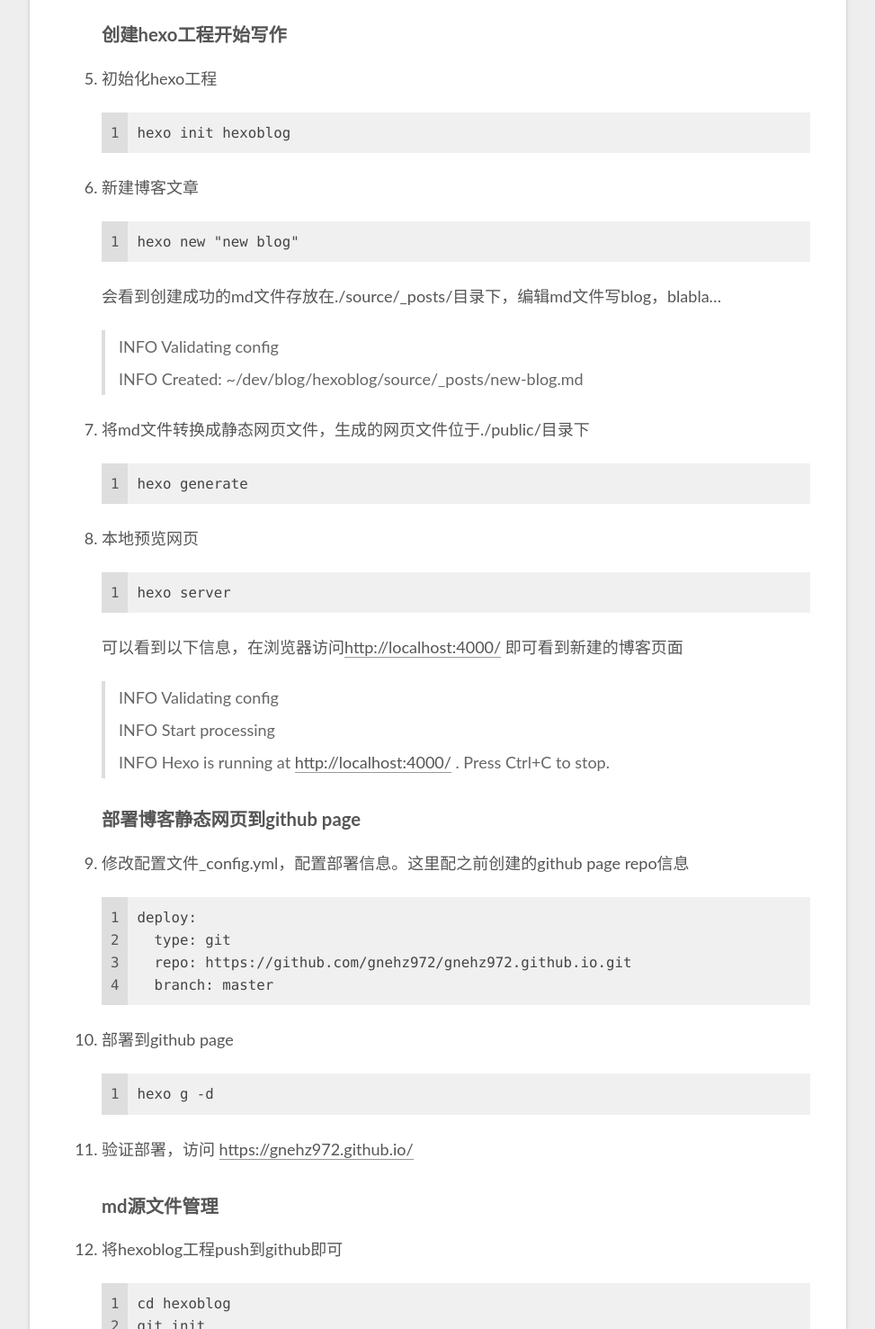
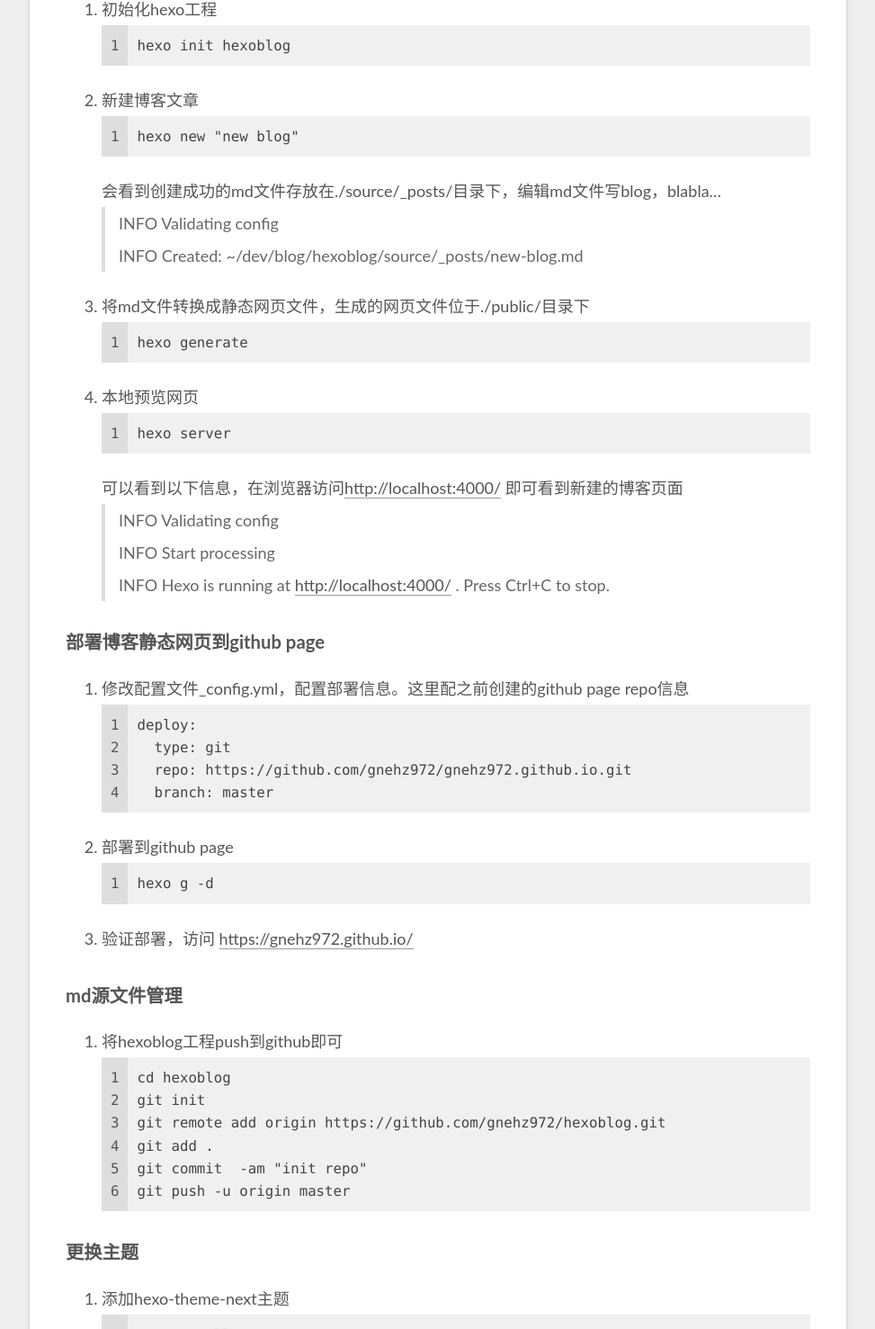
Before and after one commit to gnehz972/gnehz972.github.io, a plain HTML site: page posts/85408c5b/index.html in a window 1280 px wide. Shown: the part 1323-2800 px from the top of the page at 90% size, without its empty margins (279-1252 px from the left). Drawn offline with nearby package versions, Linux system fonts and the light colour scheme.

Commit message:
Site updated: 2022-05-07 21:56:03

```diff
--- a/posts/85408c5b/index.html
+++ b/posts/85408c5b/index.html
@@ -28,7 +28,7 @@
 <meta property="og:locale" content="zh_CN">
 <meta property="og:image" content="https://ficusvirens.com/posts/85408c5b/githubio_repo.webp">
 <meta property="article:published_time" content="2017-07-02T08:16:26.000Z">
-<meta property="article:modified_time" content="2022-05-07T13:48:08.447Z">
+<meta property="article:modified_time" content="2022-05-07T13:52:02.259Z">
 <meta property="article:author" content="gnehz972">
 <meta property="article:tag" content="tools">
 <meta property="article:tag" content="hexo">
@@ -114,7 +114,7 @@
       <div class="sidebar-panel-container">
         <!--noindex-->
         <div class="post-toc-wrap sidebar-panel">
-            <div class="post-toc animated"><ol class="nav"><li class="nav-item nav-level-4"><a class="nav-link" href="#%E6%A6%82%E8%BF%B0"><span class="nav-number">1.</span> <span class="nav-text">概述</span></a></li><li class="nav-item nav-level-4"><a class="nav-link" href="#%E7%8E%AF%E5%A2%83%EF%BC%9A"><span class="nav-number">2.</span> <span class="nav-text">环境：</span></a></li><li class="nav-item nav-level-4"><a class="nav-link" href="#%E5%87%86%E5%A4%87%E5%B7%A5%E4%BD%9C"><span class="nav-number">3.</span> <span class="nav-text">准备工作</span></a></li><li class="nav-item nav-level-4"><a class="nav-link" href="#%E5%88%9B%E5%BB%BAhexo%E5%B7%A5%E7%A8%8B%E5%BC%80%E5%A7%8B%E5%86%99%E4%BD%9C"><span class="nav-number">4.</span> <span class="nav-text">创建hexo工程开始写作</span></a></li><li class="nav-item nav-level-4"><a class="nav-link" href="#%E9%83%A8%E7%BD%B2%E5%8D%9A%E5%AE%A2%E9%9D%99%E6%80%81%E7%BD%91%E9%A1%B5%E5%88%B0github-page"><span class="nav-number">5.</span> <span class="nav-text">部署博客静态网页到github page</span></a></li><li class="nav-item nav-level-4"><a class="nav-link" href="#md%E6%BA%90%E6%96%87%E4%BB%B6%E7%AE%A1%E7%90%86"><span class="nav-number">6.</span> <span class="nav-text">md源文件管理</span></a></li><li class="nav-item nav-level-4"><a class="nav-link" href="#%E6%9B%B4%E6%8D%A2%E4%B8%BB%E9%A2%98"><span class="nav-number">7.</span> <span class="nav-text">更换主题</span></a></li></ol></div>
+            <div class="post-toc animated"><ol class="nav"><li class="nav-item nav-level-4"><a class="nav-link" href="#%E6%A6%82%E8%BF%B0"><span class="nav-number">1.</span> <span class="nav-text">概述</span></a></li><li class="nav-item nav-level-4"><a class="nav-link" href="#%E7%8E%AF%E5%A2%83"><span class="nav-number">2.</span> <span class="nav-text">环境</span></a></li><li class="nav-item nav-level-4"><a class="nav-link" href="#%E5%87%86%E5%A4%87%E5%B7%A5%E4%BD%9C"><span class="nav-number">3.</span> <span class="nav-text">准备工作</span></a></li><li class="nav-item nav-level-4"><a class="nav-link" href="#%E5%88%9B%E5%BB%BAhexo%E5%B7%A5%E7%A8%8B%E5%BC%80%E5%A7%8B%E5%86%99%E4%BD%9C"><span class="nav-number">4.</span> <span class="nav-text">创建hexo工程开始写作</span></a></li><li class="nav-item nav-level-4"><a class="nav-link" href="#%E9%83%A8%E7%BD%B2%E5%8D%9A%E5%AE%A2%E9%9D%99%E6%80%81%E7%BD%91%E9%A1%B5%E5%88%B0github-page"><span class="nav-number">5.</span> <span class="nav-text">部署博客静态网页到github page</span></a></li><li class="nav-item nav-level-4"><a class="nav-link" href="#md%E6%BA%90%E6%96%87%E4%BB%B6%E7%AE%A1%E7%90%86"><span class="nav-number">6.</span> <span class="nav-text">md源文件管理</span></a></li><li class="nav-item nav-level-4"><a class="nav-link" href="#%E6%9B%B4%E6%8D%A2%E4%B8%BB%E9%A2%98"><span class="nav-number">7.</span> <span class="nav-text">更换主题</span></a></li></ol></div>
         </div>
         <!--/noindex-->
 
@@ -213,7 +213,7 @@
         <i class="far fa-calendar-check"></i>
       </span>
       <span class="post-meta-item-text">更新于</span>
-      <time title="修改时间：2022-05-07 21:48:08" itemprop="dateModified" datetime="2022-05-07T21:48:08+08:00">2022-05-07</time>
+      <time title="修改时间：2022-05-07 21:52:02" itemprop="dateModified" datetime="2022-05-07T21:52:02+08:00">2022-05-07</time>
     </span>
     <span class="post-meta-item">
       <span class="post-meta-item-icon">
@@ -241,55 +241,46 @@
 <li><code>hexo g -d</code> 生成静态博客网站文件并部署到github page</li>
 <li><code>git commit -am &quot;save&quot; &amp;&amp; git push</code> 推送md文件到github<span id="more"></span></li>
 </ol>
-<h4 id="环境："><a href="#环境：" class="headerlink" title="环境："></a>环境：</h4><ul>
+<h4 id="环境"><a href="#环境" class="headerlink" title="环境"></a>环境</h4><ul>
 <li>MacOs </li>
 <li>Git </li>
 <li>NodeJs</li>
 <li>Hexo-cli</li>
 </ul>
 <h4 id="准备工作"><a href="#准备工作" class="headerlink" title="准备工作"></a>准备工作</h4><ol>
-<li><p>安装NodeJs <a target="_blank" rel="noopener" href="https://nodejs.org/zh-cn/download/">NodeJs官网下载</a></p>
-</li>
-<li><p>安装hexo-cli  </p>
-<figure class="highlight plaintext"><table><tr><td class="gutter"><pre><span class="line">1</span><br></pre></td><td class="code"><pre><span class="line">npm install -g hexo-cli</span><br></pre></td></tr></table></figure></li>
-<li><p>创建一个普通 <a target="_blank" rel="noopener" href="https://github.com/gnehz972/hexoblog">github repo</a> 用来放md原始文件</p>
-</li>
-<li><p>创建github page repo，用来放生成的静态网页文件 <a target="_blank" rel="noopener" href="https://pages.github.com/">github page</a></p>
-<blockquote>
+<li>安装NodeJs <a target="_blank" rel="noopener" href="https://nodejs.org/zh-cn/download/">NodeJs官网下载</a></li>
+<li>安装hexo-cli  <figure class="highlight plaintext"><table><tr><td class="gutter"><pre><span class="line">1</span><br></pre></td><td class="code"><pre><span class="line">npm install -g hexo-cli</span><br></pre></td></tr></table></figure></li>
+<li>创建一个普通 <a target="_blank" rel="noopener" href="https://github.com/gnehz972/hexoblog">github repo</a> 用来放md原始文件</li>
+<li>创建github page repo，用来放生成的静态网页文件 <a target="_blank" rel="noopener" href="https://pages.github.com/">github page</a><blockquote>
 <p>注意repo name必须为你的用户名＋.github.io(<em>eg: gnehz972.github.io</em>)<br><img src="/posts/85408c5b/githubio_repo.webp" alt="image.png"></p>
 </blockquote>
-<h4 id="创建hexo工程开始写作"><a href="#创建hexo工程开始写作" class="headerlink" title="创建hexo工程开始写作"></a>创建hexo工程开始写作</h4></li>
-<li><p>初始化hexo工程</p>
-<figure class="highlight plaintext"><table><tr><td class="gutter"><pre><span class="line">1</span><br></pre></td><td class="code"><pre><span class="line">hexo init hexoblog</span><br></pre></td></tr></table></figure></li>
-<li><p>新建博客文章</p>
-<figure class="highlight plaintext"><table><tr><td class="gutter"><pre><span class="line">1</span><br></pre></td><td class="code"><pre><span class="line">hexo new &quot;new blog&quot;</span><br></pre></td></tr></table></figure>
-<p>会看到创建成功的md文件存放在.&#x2F;source&#x2F;_posts&#x2F;目录下，编辑md文件写blog，blabla…</p>
-<blockquote>
+</li>
+</ol>
+<h4 id="创建hexo工程开始写作"><a href="#创建hexo工程开始写作" class="headerlink" title="创建hexo工程开始写作"></a>创建hexo工程开始写作</h4><ol>
+<li>初始化hexo工程<figure class="highlight plaintext"><table><tr><td class="gutter"><pre><span class="line">1</span><br></pre></td><td class="code"><pre><span class="line">hexo init hexoblog</span><br></pre></td></tr></table></figure></li>
+<li>新建博客文章<figure class="highlight plaintext"><table><tr><td class="gutter"><pre><span class="line">1</span><br></pre></td><td class="code"><pre><span class="line">hexo new &quot;new blog&quot;</span><br></pre></td></tr></table></figure>
+会看到创建成功的md文件存放在.&#x2F;source&#x2F;_posts&#x2F;目录下，编辑md文件写blog，blabla…<blockquote>
 <p>INFO  Validating config<br>INFO  Created: ~&#x2F;dev&#x2F;blog&#x2F;hexoblog&#x2F;source&#x2F;_posts&#x2F;new-blog.md</p>
 </blockquote>
 </li>
-<li><p>将md文件转换成静态网页文件，生成的网页文件位于.&#x2F;public&#x2F;目录下</p>
-<figure class="highlight plaintext"><table><tr><td class="gutter"><pre><span class="line">1</span><br></pre></td><td class="code"><pre><span class="line">hexo generate</span><br></pre></td></tr></table></figure></li>
-<li><p>本地预览网页</p>
-<figure class="highlight plaintext"><table><tr><td class="gutter"><pre><span class="line">1</span><br></pre></td><td class="code"><pre><span class="line">hexo server</span><br></pre></td></tr></table></figure>
-<p>可以看到以下信息，在浏览器访问<a target="_blank" rel="noopener" href="http://localhost:4000/">http://localhost:4000/</a> 即可看到新建的博客页面</p>
-<blockquote>
+<li>将md文件转换成静态网页文件，生成的网页文件位于.&#x2F;public&#x2F;目录下<figure class="highlight plaintext"><table><tr><td class="gutter"><pre><span class="line">1</span><br></pre></td><td class="code"><pre><span class="line">hexo generate</span><br></pre></td></tr></table></figure></li>
+<li>本地预览网页<figure class="highlight plaintext"><table><tr><td class="gutter"><pre><span class="line">1</span><br></pre></td><td class="code"><pre><span class="line">hexo server</span><br></pre></td></tr></table></figure>
+可以看到以下信息，在浏览器访问<a target="_blank" rel="noopener" href="http://localhost:4000/">http://localhost:4000/</a> 即可看到新建的博客页面<blockquote>
 <p>INFO  Validating config<br>INFO  Start processing<br>INFO  Hexo is running at <a target="_blank" rel="noopener" href="http://localhost:4000/">http://localhost:4000/</a> . Press Ctrl+C to stop.</p>
 </blockquote>
-<h4 id="部署博客静态网页到github-page"><a href="#部署博客静态网页到github-page" class="headerlink" title="部署博客静态网页到github page"></a>部署博客静态网页到github page</h4></li>
-<li><p>修改配置文件_config.yml，配置部署信息。这里配之前创建的github page repo信息</p>
-<figure class="highlight plaintext"><table><tr><td class="gutter"><pre><span class="line">1</span><br><span class="line">2</span><br><span class="line">3</span><br><span class="line">4</span><br></pre></td><td class="code"><pre><span class="line">deploy:</span><br><span class="line">  type: git</span><br><span class="line">  repo: https://github.com/gnehz972/gnehz972.github.io.git</span><br><span class="line">  branch: master</span><br></pre></td></tr></table></figure></li>
-<li><p>部署到github page</p>
-<figure class="highlight plaintext"><table><tr><td class="gutter"><pre><span class="line">1</span><br></pre></td><td class="code"><pre><span class="line">hexo g -d</span><br></pre></td></tr></table></figure></li>
-<li><p>验证部署，访问 <a target="_blank" rel="noopener" href="https://gnehz972.github.io/">https://gnehz972.github.io/</a></p>
-<h4 id="md源文件管理"><a href="#md源文件管理" class="headerlink" title="md源文件管理"></a>md源文件管理</h4></li>
-<li><p>将hexoblog工程push到github即可</p>
-<figure class="highlight plaintext"><table><tr><td class="gutter"><pre><span class="line">1</span><br><span class="line">2</span><br><span class="line">3</span><br><span class="line">4</span><br><span class="line">5</span><br><span class="line">6</span><br></pre></td><td class="code"><pre><span class="line">cd hexoblog</span><br><span class="line">git init </span><br><span class="line">git remote add origin https://github.com/gnehz972/hexoblog.git</span><br><span class="line">git add .</span><br><span class="line">git commit  -am &quot;init repo&quot;</span><br><span class="line">git push -u origin master </span><br></pre></td></tr></table></figure>
-<h4 id="更换主题"><a href="#更换主题" class="headerlink" title="更换主题"></a>更换主题</h4></li>
-<li><p>添加hexo-theme-next主题</p>
-<figure class="highlight plaintext"><table><tr><td class="gutter"><pre><span class="line">1</span><br></pre></td><td class="code"><pre><span class="line">npm install hexo-theme-next</span><br></pre></td></tr></table></figure></li>
-<li><p>修改_config.yml配置文件theme</p>
-<figure class="highlight plaintext"><table><tr><td class="gutter"><pre><span class="line">1</span><br></pre></td><td class="code"><pre><span class="line">theme: next</span><br></pre></td></tr></table></figure></li>
+</li>
+</ol>
+<h4 id="部署博客静态网页到github-page"><a href="#部署博客静态网页到github-page" class="headerlink" title="部署博客静态网页到github page"></a>部署博客静态网页到github page</h4><ol>
+<li>修改配置文件_config.yml，配置部署信息。这里配之前创建的github page repo信息<figure class="highlight plaintext"><table><tr><td class="gutter"><pre><span class="line">1</span><br><span class="line">2</span><br><span class="line">3</span><br><span class="line">4</span><br></pre></td><td class="code"><pre><span class="line">deploy:</span><br><span class="line">  type: git</span><br><span class="line">  repo: https://github.com/gnehz972/gnehz972.github.io.git</span><br><span class="line">  branch: master</span><br></pre></td></tr></table></figure></li>
+<li>部署到github page<figure class="highlight plaintext"><table><tr><td class="gutter"><pre><span class="line">1</span><br></pre></td><td class="code"><pre><span class="line">hexo g -d</span><br></pre></td></tr></table></figure></li>
+<li>验证部署，访问 <a target="_blank" rel="noopener" href="https://gnehz972.github.io/">https://gnehz972.github.io/</a></li>
+</ol>
+<h4 id="md源文件管理"><a href="#md源文件管理" class="headerlink" title="md源文件管理"></a>md源文件管理</h4><ol>
+<li>将hexoblog工程push到github即可<figure class="highlight plaintext"><table><tr><td class="gutter"><pre><span class="line">1</span><br><span class="line">2</span><br><span class="line">3</span><br><span class="line">4</span><br><span class="line">5</span><br><span class="line">6</span><br></pre></td><td class="code"><pre><span class="line">cd hexoblog</span><br><span class="line">git init </span><br><span class="line">git remote add origin https://github.com/gnehz972/hexoblog.git</span><br><span class="line">git add .</span><br><span class="line">git commit  -am &quot;init repo&quot;</span><br><span class="line">git push -u origin master </span><br></pre></td></tr></table></figure></li>
+</ol>
+<h4 id="更换主题"><a href="#更换主题" class="headerlink" title="更换主题"></a>更换主题</h4><ol>
+<li>添加hexo-theme-next主题<figure class="highlight plaintext"><table><tr><td class="gutter"><pre><span class="line">1</span><br></pre></td><td class="code"><pre><span class="line">npm install hexo-theme-next</span><br></pre></td></tr></table></figure></li>
+<li>修改_config.yml配置文件theme<figure class="highlight plaintext"><table><tr><td class="gutter"><pre><span class="line">1</span><br></pre></td><td class="code"><pre><span class="line">theme: next</span><br></pre></td></tr></table></figure></li>
 </ol>
 
     </div>
```
Also changed, not shown: atom.xml (+2 -2 lines), index.html (+1 -1 lines).
